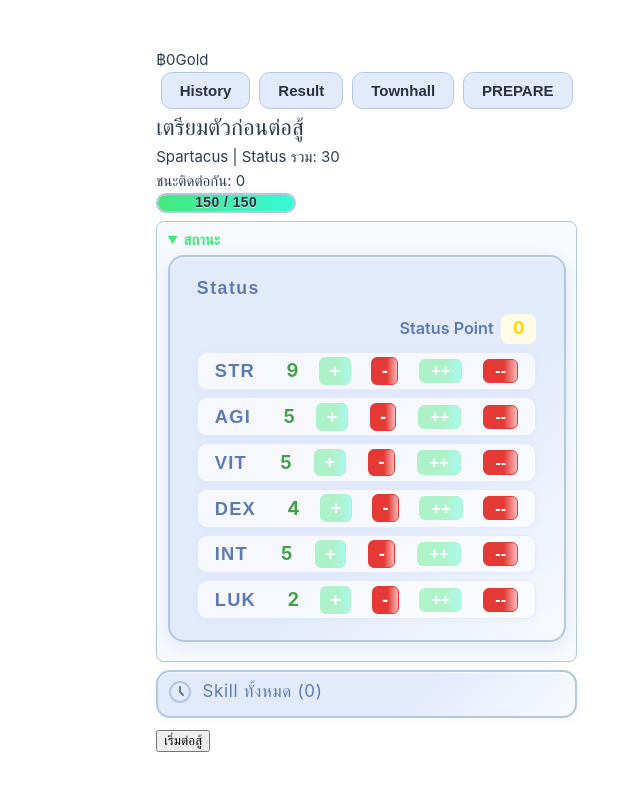
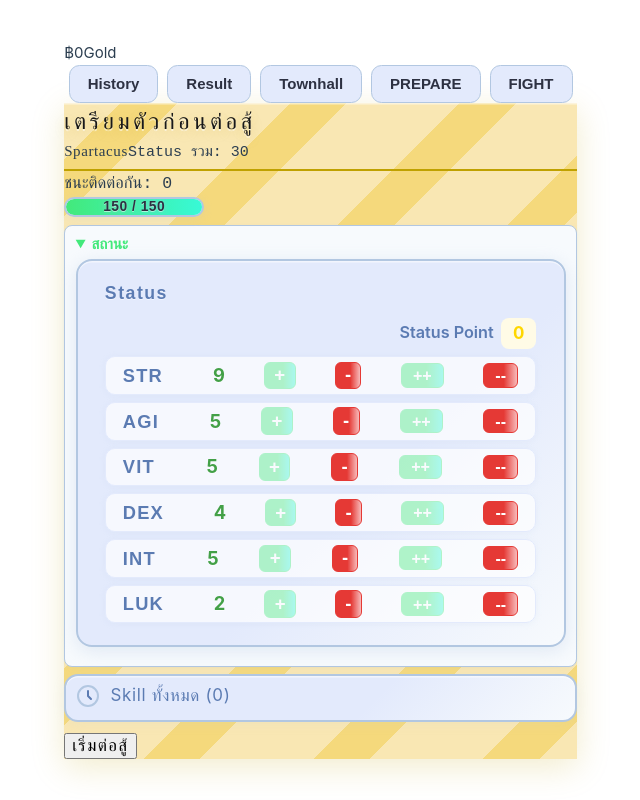
Before and after one commit to NumpolPoldongnok/FightingGame, a Vue app in the folder gladiator-fight/: page /#/prepare in a window 1280 px wide. Shown: the whole page, without its empty margins (63-703 px from the left). Built offline with nearby package versions, Linux system fonts and the light colour scheme.

Commit message:
feat: enhance game flow; add fight event emission in UserLayout and integrate speed control in FightScene

```diff
--- a/gladiator-fight/src/App.vue
+++ b/gladiator-fight/src/App.vue
@@ -75,6 +75,7 @@
   @result="currentScene = scenes.RESULT"
   @townhall="showTownhall = true; currentScene = scenes.PREPARE"
   @prepare="currentScene = scenes.PREPARE"
+  @fight="handleStartFight"
 >
     <PrepareScene v-if="currentScene === scenes.PREPARE && character"
       :character="character"
--- a/gladiator-fight/src/components/FightScene.vue
+++ b/gladiator-fight/src/components/FightScene.vue
@@ -62,13 +62,26 @@
 <template>
   <div class="fight-main-container">
     <h2>ฉากต่อสู้</h2>
+    <div class="battle-btn-row">
+      <div style="display:flex;align-items:center;gap:0.7em;">
+        <span style="font-size:0.98em;">ความเร็ว:</span>
+        <button :class="['genshin-btn', speed === 1 && 'genshin-btn-finish']" @click="setSpeed(1)">1x</button>
+        <button :class="['genshin-btn', speed === 2 && 'genshin-btn-finish']" @click="setSpeed(2)">2x</button>
+        <button :class="['genshin-btn', speed === 4 && 'genshin-btn-finish']" @click="setSpeed(4)">4x</button>
+        <button :class="['genshin-btn', speed === 8 && 'genshin-btn-finish']" @click="setSpeed(8)">8x</button>
+      </div>
+      <button v-if="showFinishButton" class="genshin-btn genshin-btn-finish"
+        @click="emit('battle-finished', character)">จบการต่อสู้</button>
+      <button v-if="showRestartButton" class="genshin-btn genshin-btn-restart"
+        @click="emit('restart')">เกิดใหม่</button>
+    </div>
     <div v-if="character && enemy">
       <div class="status-row">
         <div class="status-block player">
           <h3>คุณ: {{ character.name }}</h3>
           <HPBar :value="character.hp" :max="character.maxHp" />
           <CharacterStatus :character="character" />
-          <CooldownBar :value="character.cooldown ?? 0" :max="maxCooldown"/>
+          <CooldownBar :value="character.cooldown ?? 0" :max="maxCooldown" />
           <div>
             <SkillList :skills="character.skills.filter(s => s.active === true)" />
           </div>
@@ -77,31 +90,16 @@
           <h3>ศัตรู: {{ enemy.name }}</h3>
           <HPBar :value="enemy.hp" :max="enemy.maxHp" />
           <CharacterStatus :character="enemy" />
-          <CooldownBar :value="enemy.cooldown ?? 0" :max="maxCooldown"/>
+          <CooldownBar :value="enemy.cooldown ?? 0" :max="maxCooldown" />
           <div>
             <SkillList :skills="character.skills.filter(s => s.active === true)" />
           </div>
         </div>
       </div>
       <div class="battle-log-container">
-        <div
-          v-for="(log, idx) in battleLog"
-          :key="idx"
-          :class="['battle-log-row', getLogClass(log)]"
-        >
+        <div v-for="(log, idx) in battleLog" :key="idx" :class="['battle-log-row', getLogClass(log)]">
           {{ log }}
         </div>
-      </div>
-      <div class="battle-btn-row">
-        <div style="display:flex;align-items:center;gap:0.7em;">
-          <span style="font-size:0.98em;">ความเร็ว:</span>
-          <button :class="['genshin-btn', speed===1 && 'genshin-btn-finish']" @click="setSpeed(1)">1x</button>
-          <button :class="['genshin-btn', speed===2 && 'genshin-btn-finish']" @click="setSpeed(2)">2x</button>
-          <button :class="['genshin-btn', speed===4 && 'genshin-btn-finish']" @click="setSpeed(4)">4x</button>
-          <button :class="['genshin-btn', speed===8 && 'genshin-btn-finish']" @click="setSpeed(8)">8x</button>
-        </div>
-        <button v-if="showFinishButton" class="genshin-btn genshin-btn-finish" @click="emit('battle-finished', character)">จบการต่อสู้</button>
-        <button v-if="showRestartButton" class="genshin-btn genshin-btn-restart" @click="emit('restart')">เกิดใหม่</button>
       </div>
     </div>
   </div>
@@ -117,6 +115,7 @@
   margin-bottom: 1.3rem;
   width: 100%;
 }
+
 .status-block {
   background: linear-gradient(135deg, #e3eafc 60%, #f7fafd 100%);
   color: #2d3142;
@@ -132,14 +131,17 @@
   box-sizing: border-box;
   overflow: hidden;
 }
+
 .status-block.player {
   border: 2.5px solid #43e97b;
   box-shadow: 0 4px 18px #43e97b33, 0 1.5px 0 #fff8 inset;
 }
+
 .status-block.enemy {
   border: 2.5px solid #e53935;
   box-shadow: 0 4px 18px #e5393533, 0 1.5px 0 #fff8 inset;
 }
+
 .status-list {
   display: flex;
   flex-wrap: wrap;
@@ -159,30 +161,36 @@
   box-shadow: 0 4px 18px #b2c7e155, 0 1.5px 0 #fff8 inset;
   border: 2px solid #b2c7e1;
 }
+
 @media (max-width: 900px) {
   .status-row {
     gap: 0.7rem;
   }
+
   .status-block {
     padding: 0.7rem 0.5rem 0.8rem 0.5rem;
     max-width: 99vw;
     font-size: 0.97em;
   }
 }
+
 @media (max-width: 700px) {
   .status-row {
     gap: 0.3rem;
   }
+
   .status-block {
     padding: 0.5rem 0.2rem 0.6rem 0.2rem;
     max-width: 100vw;
     font-size: 0.93em;
   }
+
   .battle-log-container {
     font-size: 0.97rem;
     padding: 0.5rem 0.5rem 0.5rem 0.5rem;
   }
 }
+
 .battle-log-row {
   margin-bottom: 0.38rem;
   white-space: pre-line;
@@ -193,6 +201,7 @@
   display: block;
   font-family: 'Montserrat', 'Prompt', Arial, sans-serif;
 }
+
 @media (max-width: 700px) {
   .battle-log-row {
     padding: 0.4em 0.5em;
@@ -200,6 +209,7 @@
     max-width: 100%;
   }
 }
+
 .log-player {
   background: linear-gradient(90deg, #43e97b 60%, #38f9d7 100%);
   color: #2d3142;
@@ -209,6 +219,7 @@
   box-shadow: 0 1px 6px #43e97b22;
   font-weight: 700;
 }
+
 .log-enemy {
   background: linear-gradient(270deg, #e53935 60%, #f7baba 100%);
   color: #2d3142;
@@ -218,10 +229,12 @@
   box-shadow: 0 1px 6px #e5393522;
   font-weight: 700;
 }
+
 .log-evade {
   font-style: italic;
   opacity: 0.85;
 }
+
 .log-lose {
   background: #fff3e0;
   color: #ff9800;
@@ -231,6 +244,7 @@
   font-weight: bold;
   border-radius: 10px;
 }
+
 .log-end {
   background: none;
   color: #aaa;
@@ -247,6 +261,7 @@
   justify-content: center;
   margin-top: 1.5rem;
 }
+
 .genshin-btn {
   background: linear-gradient(90deg, #e3eafc 60%, #f7fafd 100%);
   color: #2d3142;
@@ -261,28 +276,36 @@
   outline: none;
   cursor: pointer;
 }
-.genshin-btn:active, .genshin-btn:focus {
+
+.genshin-btn:active,
+.genshin-btn:focus {
   background: #c9e4ff;
   color: #1a233a;
   box-shadow: 0 2px 16px #43e97b33;
 }
+
 .genshin-btn-finish {
   border-color: #43e97b;
   background: linear-gradient(90deg, #43e97b 60%, #38f9d7 100%);
   color: #2d3142;
   box-shadow: 0 2px 12px #43e97b33, 0 1.5px 0 #fff8 inset;
 }
-.genshin-btn-finish:active, .genshin-btn-finish:focus {
+
+.genshin-btn-finish:active,
+.genshin-btn-finish:focus {
   background: #43e97b;
   color: #fff;
 }
+
 .genshin-btn-restart {
   border-color: #e53935;
   background: linear-gradient(90deg, #e53935 60%, #f7baba 100%);
   color: #fff;
   box-shadow: 0 2px 12px #e5393533, 0 1.5px 0 #fff8 inset;
 }
-.genshin-btn-restart:active, .genshin-btn-restart:focus {
+
+.genshin-btn-restart:active,
+.genshin-btn-restart:focus {
   background: #e53935;
   color: #fff;
 }
--- a/gladiator-fight/src/components/PrepareScene.vue
+++ b/gladiator-fight/src/components/PrepareScene.vue
@@ -17,26 +17,58 @@
 </script>
 
 <template>
-    <h2>เตรียมตัวก่อนต่อสู้</h2>
+  <div class="gladiator-prepare-bg max-w-2xl mx-auto rounded-xl shadow-xl border-4 border-yellow-900 p-4 mt-4">
+    <h2 class="text-2xl font-extrabold mb-4 text-center text-yellow-900 tracking-widest gladiator-title">เตรียมตัวก่อนต่อสู้</h2>
     <div v-if="character">
-      <div>
-        <span>{{ character.name }}</span>
-        <span> | Status รวม: {{ totalStatus(character) }}</span>
+      <div class="flex flex-col sm:flex-row items-center justify-between mb-2 gap-2 gladiator-header">
+        <span class="text-xl font-bold text-yellow-900 gladiator-name">{{ character.name }}</span>
+        <span class="text-base text-yellow-800 gladiator-status-sum">Status รวม: <span class="font-bold text-yellow-900">{{ totalStatus(character) }}</span></span>
       </div>
-      <div>
-        <span>ชนะติดต่อกัน: {{ character.winStreak }}</span>
-      </div>
+      <div class="mb-2 text-yellow-800 gladiator-streak">ชนะติดต่อกัน: <span class="font-bold">{{ character.winStreak }}</span></div>
       <HPBar :value="character.hp" :max="character.maxHp" />
       <CharacterStatus :character="character" title="Status" :showButtons="true"/>
       <SkillList :skills="character.skills" />
-      <div v-if="character.hp <= 0">
-        <p>ตายแล้ว</p>
-        <button @click="$emit('restart')">เกิดใหม่</button>
+      <div v-if="character.hp <= 0" class="mt-4 text-center">
+        <p class="text-lg text-red-700 font-bold mb-2">ตายแล้ว</p>
+        <button @click="$emit('restart')" class="gladiator-btn bg-gradient-to-r from-yellow-700 to-yellow-900 text-yellow-100 font-extrabold shadow-lg border-2 border-yellow-800 hover:from-yellow-800 hover:to-yellow-900 transition-colors px-6 py-2 rounded-lg">เกิดใหม่</button>
       </div>
       <template v-else>
-        <div>
-          <button @click="$emit('start-fight')">เริ่มต่อสู้</button>
+        <div class="flex justify-center mt-4">
+          <button @click="$emit('start-fight')" class="gladiator-btn bg-gradient-to-r from-yellow-700 to-yellow-900 text-yellow-100 font-extrabold shadow-lg border-2 border-yellow-800 hover:from-yellow-800 hover:to-yellow-900 transition-colors px-8 py-2 rounded-lg">เริ่มต่อสู้</button>
         </div>
       </template>
     </div>
+  </div>
 </template>
+
+<style scoped>
+.gladiator-prepare-bg {
+  background: repeating-linear-gradient(135deg, #f9e7b3 0 40px, #f5d97c 40px 80px, #f9e7b3 80px 120px);
+  box-shadow: 0 8px 32px #bfa10033, 0 1.5px 0 #fff8 inset;
+}
+.gladiator-title {
+  text-shadow: 0 2px 0 #fff8, 0 4px 12px #bfa10044;
+  letter-spacing: 0.15em;
+  color: #181818 !important;
+}
+.gladiator-header {
+  border-bottom: 2px solid #bfa100;
+  padding-bottom: 0.3em;
+}
+.gladiator-name {
+  font-family: 'Cinzel', serif;
+  letter-spacing: 0.04em;
+}
+.gladiator-status-sum {
+  font-family: 'Share Tech Mono', monospace;
+}
+.gladiator-streak {
+  font-family: 'Share Tech Mono', monospace;
+  font-size: 1.1em;
+}
+.gladiator-btn {
+  font-family: 'Cinzel', serif;
+  letter-spacing: 0.08em;
+  font-size: 1.13em;
+}
+</style>
--- a/gladiator-fight/src/components/ResultScene.vue
+++ b/gladiator-fight/src/components/ResultScene.vue
@@ -26,7 +26,6 @@
       <span>ชนะติดต่อกัน: {{ character.winStreak }}</span>
     </div>
     <p v-if="win">ได้เงิน: <strong>{{ character.lastMoneyEarned }}</strong></p>
-
     <div style="display:flex;flex-direction:column;align-items:center;gap:0.5rem;">
       <HPBar v-if="character" :value="character.hp" :max="character.maxHp" />
       <CharacterStatus :character="character" title="Status หลังชนะ" />
--- a/gladiator-fight/src/layouts/UserLayout.vue
+++ b/gladiator-fight/src/layouts/UserLayout.vue
@@ -1,7 +1,7 @@
 <script setup lang="ts">
 import { useGameStore } from '../store/useGameStore'
 const store = useGameStore()
-defineEmits(['history', 'result', 'townhall', 'prepare'])
+defineEmits(['history', 'result', 'townhall', 'prepare', 'fight'])
 </script>
 
 <template>
@@ -18,6 +18,7 @@
                 <button @click="$emit('result')" class="header-btn">Result</button>
                 <button @click="$emit('townhall')" class="header-btn">Townhall</button>
                 <button @click="$emit('prepare')" class="header-btn">PREPARE</button>
+                <button @click="$emit('fight')" class="header-btn">FIGHT</button>
             </div>
         </header>
         <!-- Main content with mobile padding and header offset -->
--- a/gladiator-fight/src/store/useGameStore.ts
+++ b/gladiator-fight/src/store/useGameStore.ts
@@ -109,7 +109,11 @@
     }
   }
   function startNewGame() {
-    console.log('startNewGame')
+    console.log('startNewGame', character.value)
+    // Save current character to history if exists and not already in history
+    if (character.value) {
+      characterHistory.value.push({ ...character.value })
+    }
     let base: Status | undefined = undefined
     // 30% โอกาสเกิดใหม่จาก characterHistory
     let revived = false;
@@ -151,11 +155,6 @@
       c.winStreak++;
       c.lastMoneyEarned = calcMoneyEarned(c);
       skillChoices.value = skillUtils.randomSkillChoices(c.status.luk);
-    } else {
-      c.lastMoneyEarned = 0
-      skillChoices.value = []
-      // Add to history if dead
-      characterHistory.value.push({ ...c })
     }
     // Update to store
     userProfile.value.money += c.lastMoneyEarned ?? 0;
```
Lines whose indentation alone changed are shown as unchanged.
